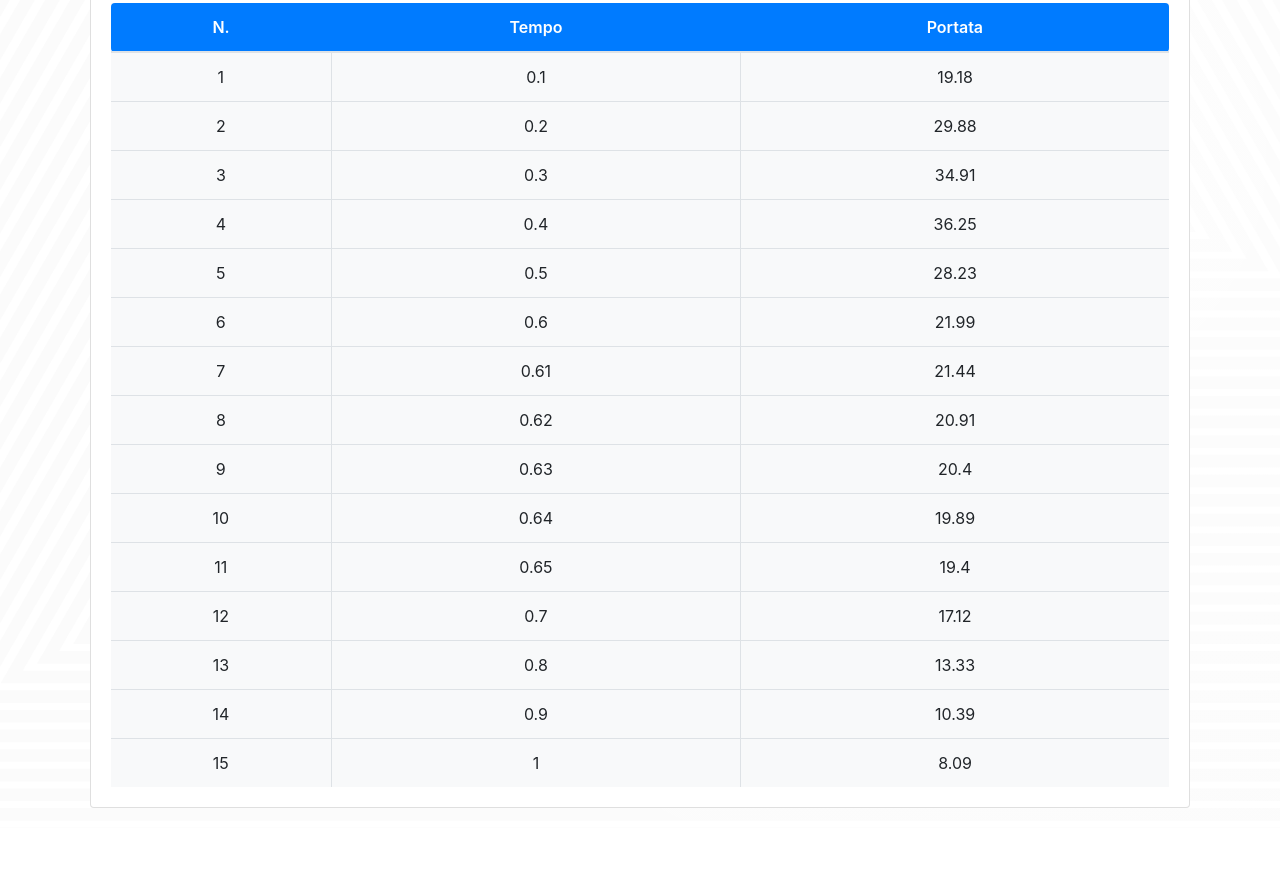
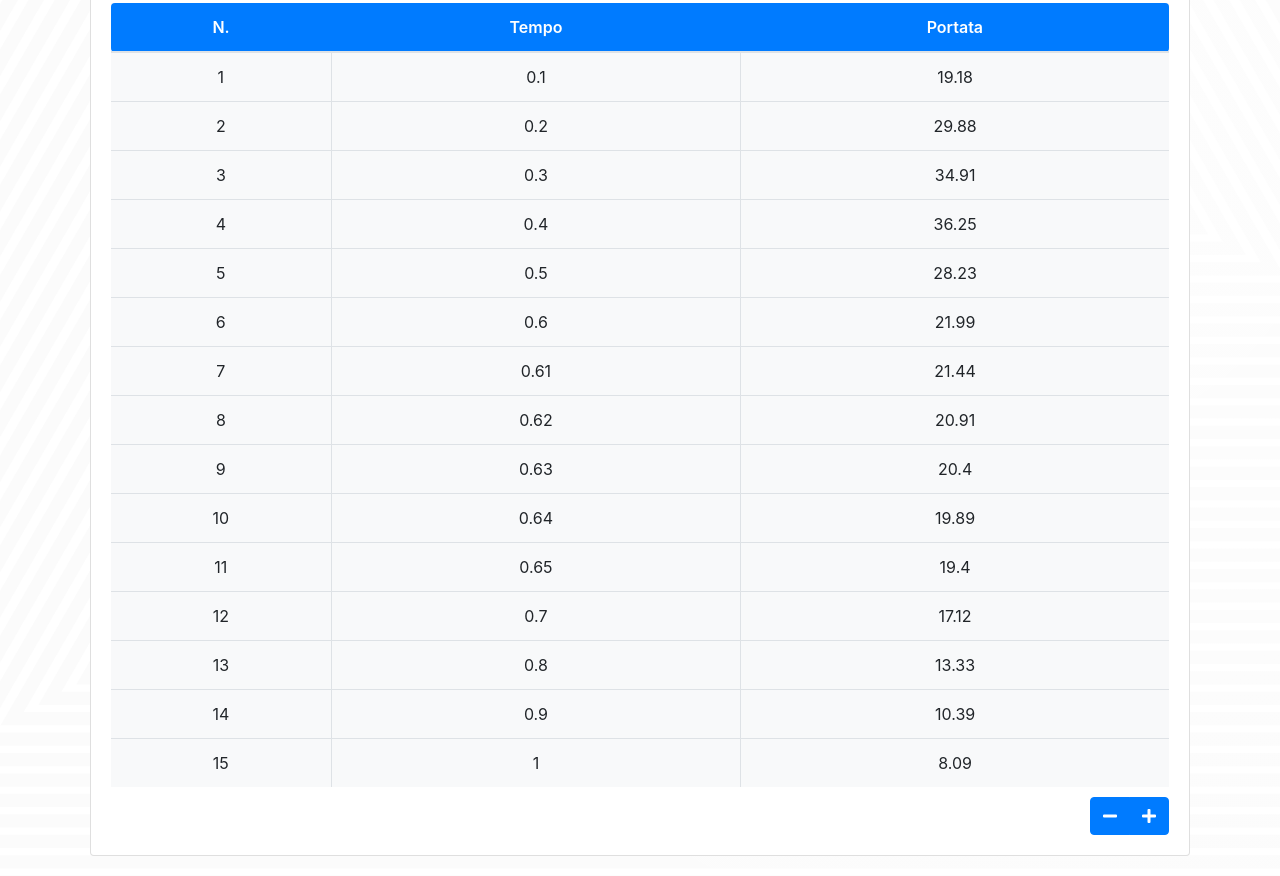
Before and after one commit to voidthevillain/geoapp_pozzi_disperdenti, a plain HTML site: page src/index.html in a window 1280 px wide. Shown: the part 315-1191 px from the top of the page. Before the commit the page ends 1143 px from the top, so only its background shows below. Drawn offline with nearby package versions, Linux system fonts and the light colour scheme.

Commit message:
add table buttons

```diff
--- a/src/index.html
+++ b/src/index.html
@@ -160,6 +160,12 @@
               </tr>
             </tbody>
           </table>
+          <!-- #region table buttons -->
+          <div class="btn-group" role="button" aria-label="Table buttons">
+            <button id="btn-minus" type="button" class="btn btn-primary"><i class="fa fa-minus"></i></button>
+            <button id="btn-plus" type="button" class="btn btn-primary"><i class="fa fa-plus"></i></button>
+          </div>
+          <!-- #endregion -->
           <!-- #endregion -->
         </div>
       </div>
```
